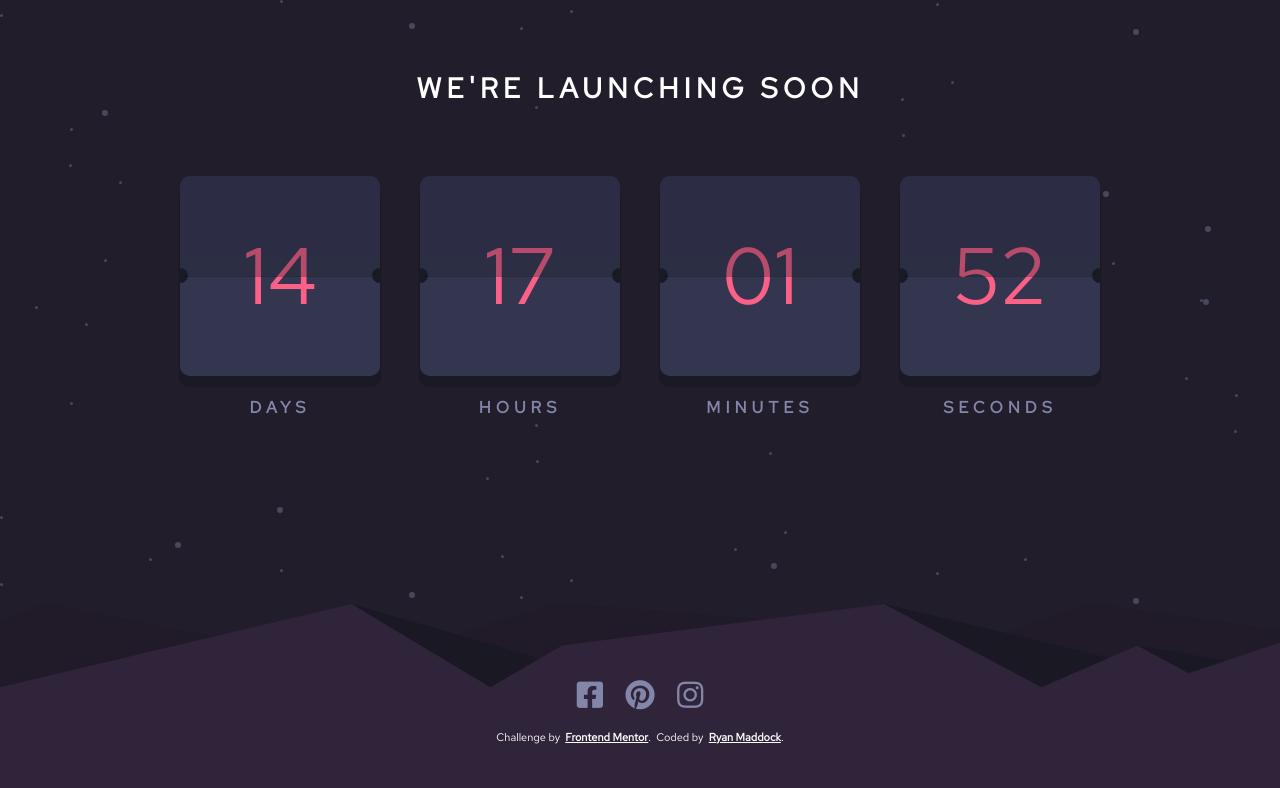
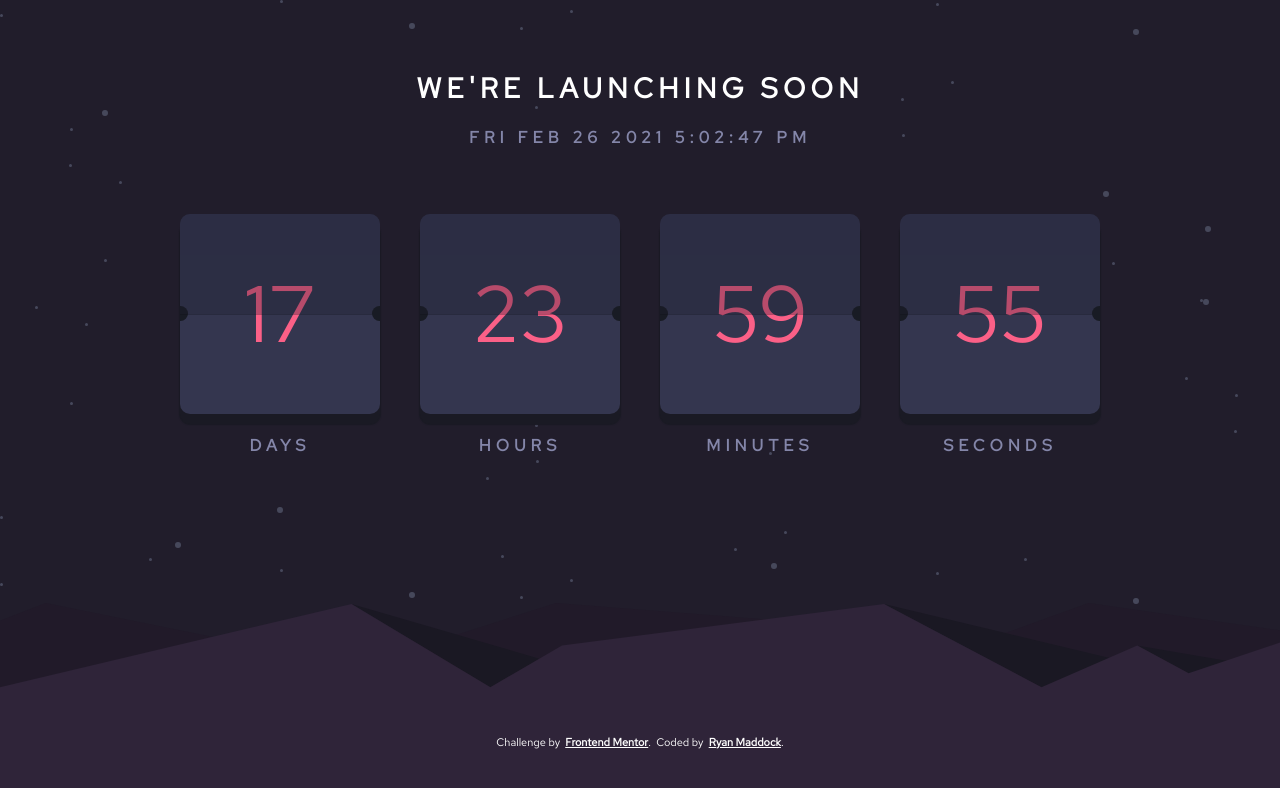
Before and after one commit to oatesam/CountdownTimer, a plain HTML site: page index.html in a window 1280 px wide. Drawn offline with Linux system fonts and the light colour scheme.

Commit message:
added launch date, corrected countdown

```diff
--- a/index.html
+++ b/index.html
@@ -2,27 +2,26 @@
 <html lang="en">
 <head>
   <meta charset="UTF-8">
-  <meta name="viewport" content="width=device-width, initial-scale=1.0"> <!-- displays site properly based on user's device -->
-
+  <meta name="viewport" content="width=500, initial-scale=1.0"> <!-- displays site properly based on user's device -->
   <link rel="icon" type="image/png" sizes="32x32" href="./images/favicon-32x32.png">
   <link rel="stylesheet" href="style.css">
-	<link rel="stylesheet" href="https://cdnjs.cloudflare.com/ajax/libs/font-awesome/5.15.1/css/all.css">
 
   <link rel="preconnect" href="https://fonts.gstatic.com">
 <link href="https://fonts.googleapis.com/css2?family=Red+Hat+Text&amp;display=swap" rel="stylesheet">
 
-  <title>Frontend Mentor | Launch countdown timer</title>
+  <title>Launch countdown timer</title>
 </head>
-<body class="vsc-initialized">
+<body>
 
-<div class="container">
-<div class="content">
+  <div class="container">
+  <div class="content">
 	  <h1>We're launching soon</h1>
+    <h3 id="time"></h3>
 	  <div class="countdownContainer">
 		<div>
 			<div class="counterContainer">
 				<span></span>
-				<div class="counter" data-counttype="days">14</div>
+				<div class="counter" data-counttype="days">23</div>
 			</div>
 			<h3>Days</h3>
 		</div>
@@ -30,7 +29,7 @@
 		<div>
 			<div class="counterContainer">
 				<span></span>
-				<div class="counter" data-counttype="hours">10</div>
+				<div class="counter" data-counttype="hours">23</div>
 				</div>
 				<h3>Hours</h3>
 		</div>
@@ -38,14 +37,14 @@
 		<div>
 			<div class="counterContainer">
 				<span></span>
-				<div class="counter" data-counttype="minutes">53</div>
+				<div class="counter" data-counttype="minutes">23</div>
 			</div>
 			<h3>Minutes</h3>
 		</div>
 		<div>
 			<div class="counterContainer">
 				<span></span>
-				<div class="counter" data-counttype="seconds">52</div>
+				<div class="counter" data-counttype="seconds">23</div>
 			</div>
 			<h3>Seconds</h3>
 		</div>
--- a/script.js
+++ b/script.js
@@ -1,3 +1,16 @@
+var date = new Date();
+// get the date as a string
+var daysToLaunch = 18;
+date.setDate(date.getDate() + daysToLaunch);
+
+var m = date.toDateString();
+// get the time as a string
+var time = date.toLocaleTimeString();
+
+// find the html element with the id of time
+// set the innerHTML of that element to the date a space the time
+document.getElementById('time').innerHTML = m + ' ' + time;
+
 function padLeadingZeros(num, size) {
     var s = num+"";
     while (s.length < size) s = "0" + s;
@@ -5,7 +18,7 @@ function padLeadingZeros(num, size) {
 }
 
 setInterval(function updateTime(){
-	var launchDate = new Date(2021, 00, 25, 0, 01, 0), //change this to a date in the future test
+	var launchDate = date,
 	currentDate = new Date(),
 	difference = Math.abs(launchDate - currentDate) / 1000,
 	days = Math.floor(difference / 86400),
--- a/style.css
+++ b/style.css
@@ -30,6 +30,7 @@ h3 {
   color:hsl(237, 18%, 59%);
 }
 
+/* shared counterContainer props */
 .countdownContainer {
   display:flex;
   justify-content: center;
@@ -54,6 +55,7 @@ overflow: hidden;
   box-shadow: 0px 10px 1px 1px #1A1A24;
 }
 
+
 .counterContainer:before, .counterContainer:after {
   content: '';
   height: 15px;
@@ -63,13 +65,16 @@ background: #181B24;
   position: absolute;
 }
 
+/* space out each container left/right */
 .counterContainer:before {
   left: -7px;
 }
+
 .counterContainer:after {
   right: -7px;
 }
 
+/* Immediate children spans of counterContainers */
 .counterContainer > span {
   height: 50%;
   width: 100%;
@@ -111,6 +116,7 @@ background-size: cover;
   margin-right: 20px;
 }
 
+/* Responsive design for screens <= 980 px */
 @media only screen and (max-width: 980px) {
   .content {
     display: flex;
```
Lines whose indentation alone changed are shown as unchanged.
